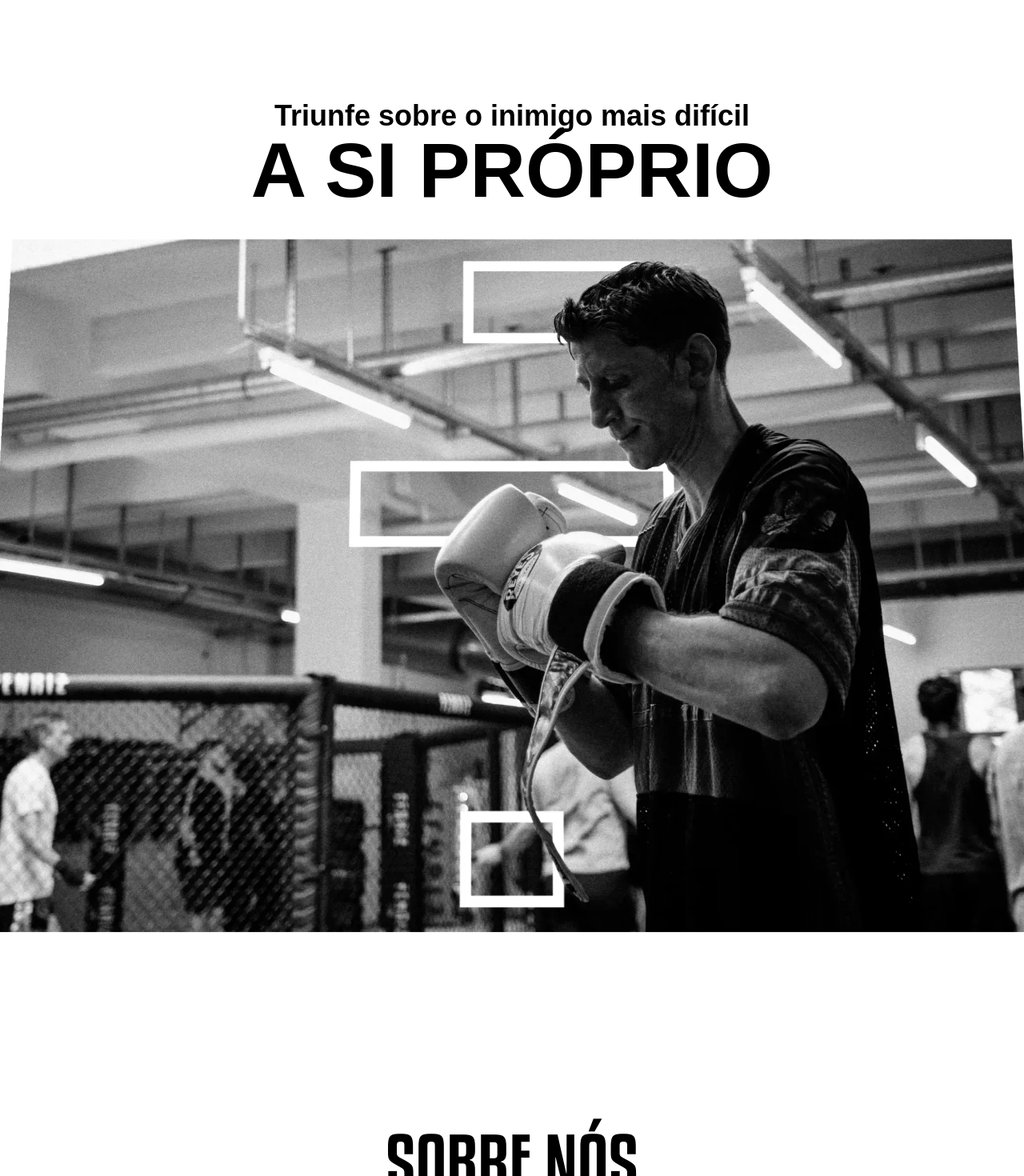
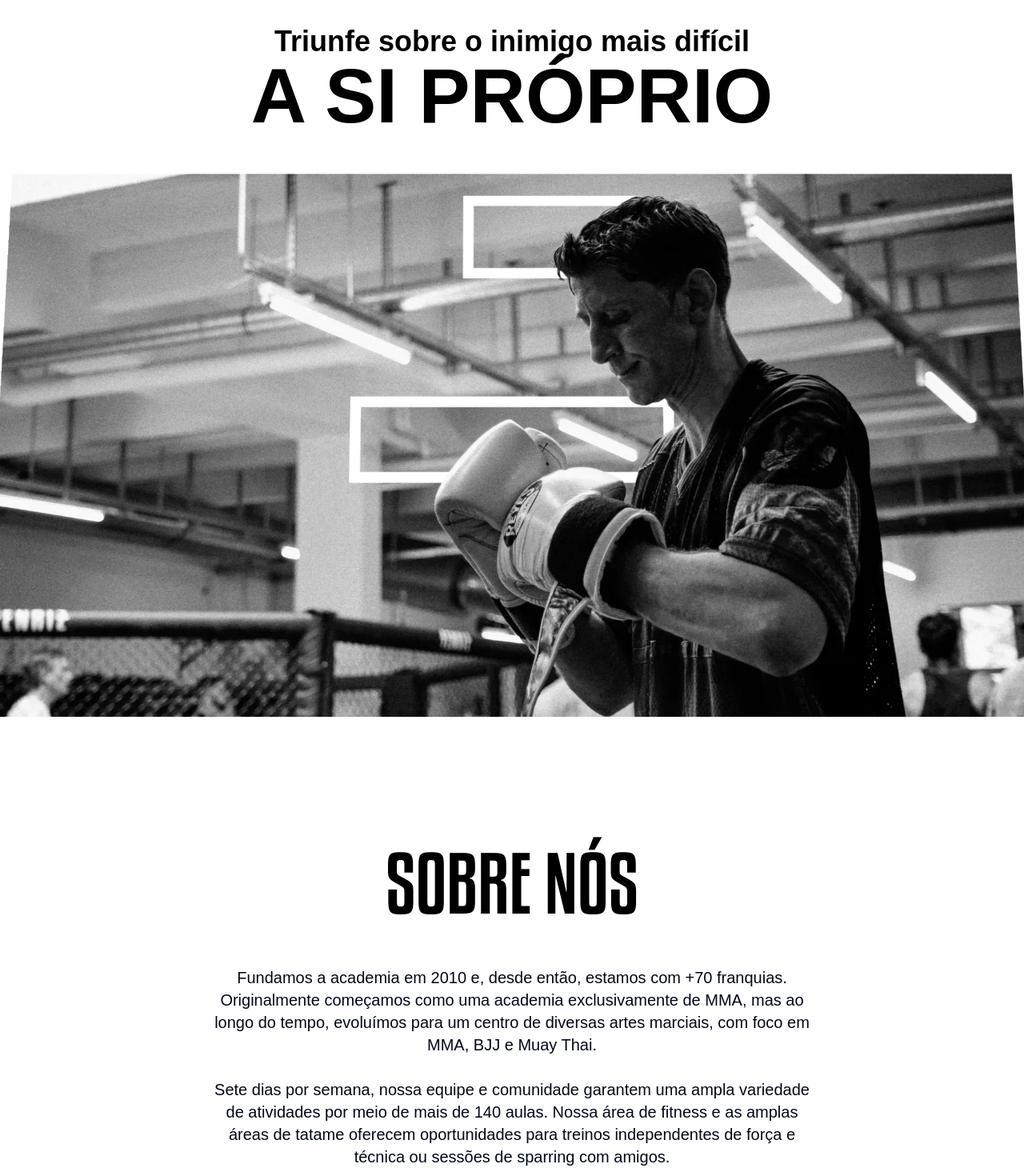
Before and after one commit to CaueFer/kenyan-gym-front, a Next.js app: page / in a window 1280 px wide. Shown: the part 3000-4470 px from the top of the page at 80% size. Built offline with nearby package versions, Linux system fonts and the light colour scheme.

Commit message:
FIX: about section responsive 50%

```diff
--- a/src/app/page.tsx
+++ b/src/app/page.tsx
@@ -146,7 +146,7 @@ export default function Home() {
           </div>
         </section>
 
-        <section className="min-w-full h-auto pt-24 2xl:pt-44 relative overflow-x-clip">
+        <section className="min-w-full max-h-screen  min-h-[120vh] pt-24 2xl:pt-44 relative overflow-clip">
           <ContainerScroll
             titleComponent={
               <>
@@ -170,26 +170,27 @@ export default function Home() {
           </ContainerScroll>
         </section>
 
-        <section className="py-24 px-12 lg:px-24">
-          <div className="flex flex-col justify-center items-center gap-10">
+        <section className="py-40 px-12 lg:px-24">
+          <div className="flex flex-col justify-center items-center gap-14">
             <h1 className="text-8xl font-kenyan text-black">S0BRE NÓS</h1>
             <h2 className="text-center text-xl max-w-3xl text-pretty">
-              Fundamos a academia em 2010 e, desde então, estamos com +70 franquias. Originalmente começamos como uma academia
+              Fundamos a academia em 2010 e, desde então, estamos com +70
+              franquias. Originalmente começamos como uma academia
               exclusivamente de MMA, mas ao longo do tempo, evoluímos para um
               centro de diversas artes marciais, com foco em MMA, BJJ e Muay
               Thai.
               <br />
               <br />
-              Sete dias por semana, nossa equipe e comunidade garantem uma
-              ampla variedade de atividades por meio de mais de 140 aulas. Nossa
-              área de fitness e as amplas áreas de tatame oferecem oportunidades
-              para treinos independentes de força e técnica ou sessões de
-              sparring com amigos.
+              Sete dias por semana, nossa equipe e comunidade garantem uma ampla
+              variedade de atividades por meio de mais de 140 aulas. Nossa área
+              de fitness e as amplas áreas de tatame oferecem oportunidades para
+              treinos independentes de força e técnica ou sessões de sparring
+              com amigos.
             </h2>
           </div>
         </section>
       </main>
-      <Footer/>
+      <Footer />
     </>
   );
 }
--- a/src/components/ui/container-scroll-animation.tsx
+++ b/src/components/ui/container-scroll-animation.tsx
@@ -1,5 +1,5 @@
 "use client";
-import React, { useRef } from "react";
+import React, { useEffect, useRef } from "react";
 import { useScroll, useTransform, motion, MotionValue } from "framer-motion";
 
 export const ContainerScroll = ({
@@ -34,13 +34,17 @@ export const ContainerScroll = ({
   const scale = useTransform(scrollYProgress, [0, 1], scaleDimensions());
   const translate = useTransform(scrollYProgress, [0, 1], [0, -100]);
 
+  useEffect(() => {
+    console.log("scrollYProgress:", scrollYProgress.get());
+  }, [scrollYProgress]);
+
   return (
     <div
-      className="h-[60rem] md:h-[80rem] flex items-center justify-center relative "
+      className="h-full hidden xl:flex items-start justify-center relative "
       ref={containerRef}
     >
       <div
-        className="py-10 w-full relative"
+        className="w-full relative"
         style={{
           perspective: "1000px",
         }}
@@ -56,12 +60,7 @@ export const ContainerScroll = ({
 
 export const Header = ({ translate, titleComponent }: any) => {
   return (
-    <motion.div
-      style={{
-        translateY: translate,
-      }}
-      className="div max-w-5xl mx-auto text-center"
-    >
+    <motion.div style={{}} className="div max-w-5xl mx-auto text-center">
       {titleComponent}
     </motion.div>
   );
@@ -83,9 +82,8 @@ export const Card = ({
         rotateX: rotate,
         scale,
       }}
-      className="-mt-12 mx-auto w-full"
+      className="mt-10 2xl:-mt-12 mx-auto w-full h-full"
     >
-      {" "}
       {children}
     </motion.div>
   );
```
